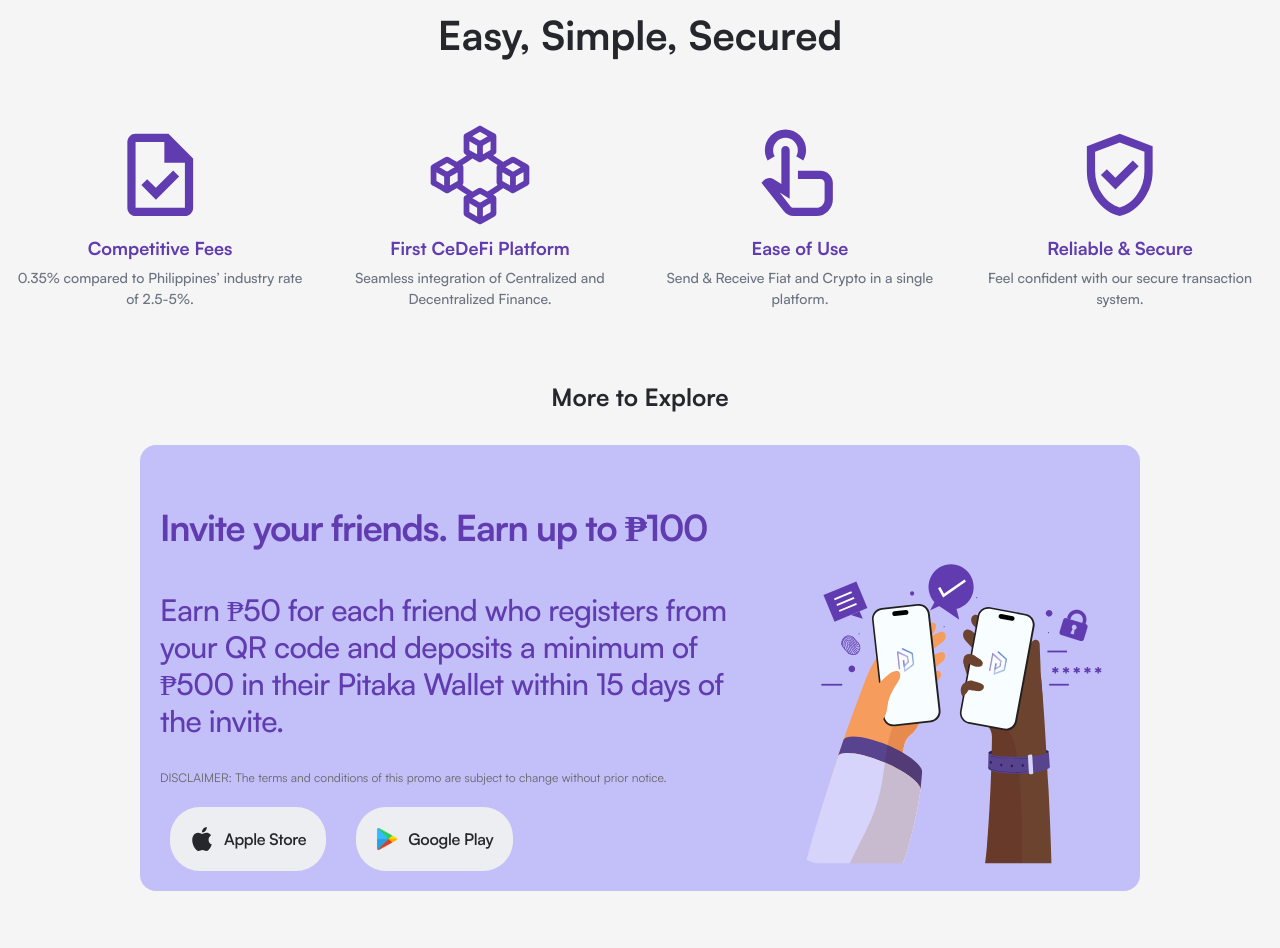
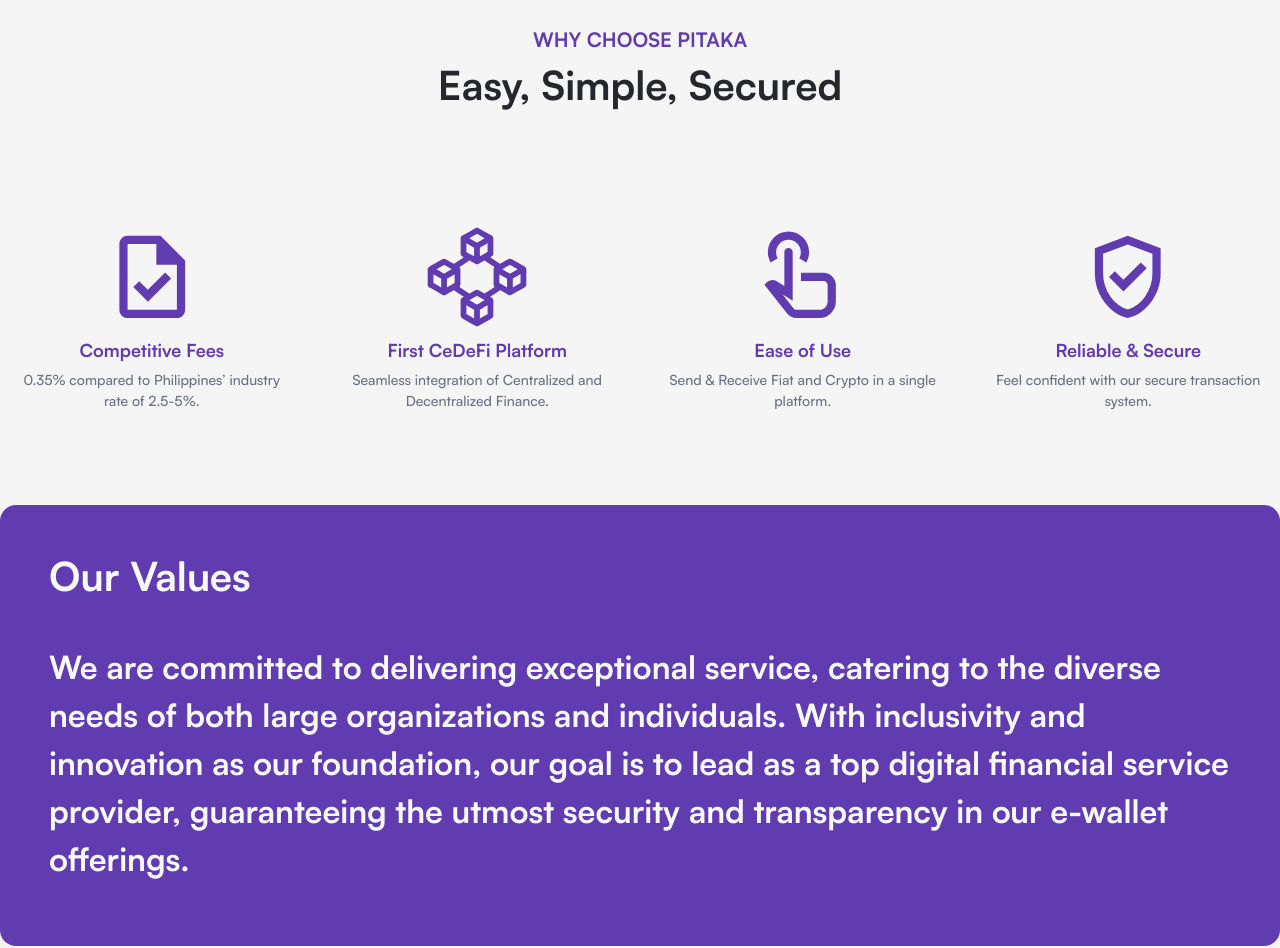
Before and after one commit to TetrixDeveloper/pitaka-web, a React (Vite) app: page / in a window 1280 px wide. Shown: the part 1188-2136 px from the top of the page. Built offline with nearby package versions, Linux system fonts and the light colour scheme.

Commit message:
chore: add our values into why pitaka section

```diff
--- a/src/components/WhyPitaka.tsx
+++ b/src/components/WhyPitaka.tsx
@@ -8,6 +8,16 @@
   align-items: center;
   text-align: center;
   margin: 50px 0;
+  gap: 44px;
+`;
+
+const BenefitContainer = styled.div`
+  display: flex;
+  flex-direction: column;
+  align-items: center;
+  text-align: center;
+  margin: 50px 0;
+  gap: 52px
 `;
 
 const TitleContainer = styled.div`
@@ -37,9 +47,10 @@
   display: flex;
   flex-wrap: wrap;
   justify-content: center;
-  gap: 20px;
+  gap: 42px;
   margin-top: 60px;
   padding: 0 10px;
+  max-width: 1305px;
 `;
 
 const IconWrapper = styled.div`
@@ -95,9 +106,56 @@
   },
 ];
 
+const OurValuesContainer = styled.div`
+  display: flex;
+  flex-direction: row;
+  padding: 31px 49px 31px 49px;
+  background-color: var(--Color-main-button-background, #613CB0);
+  border-radius: 16px;
+  gap: 10px;
+  max-width: 1310px;
+`;
+
+const OurValuesWrapper = styled.div`
+  display: flex;
+  flex-direction: column;
+  align-items: flex-start;
+  flex: 1;
+`;
+
+const OurValuesTitle = styled.h2`
+  margin-top: 10px;
+  margin-bottom: 5px;
+  color: var(--Color-main-button-text, #F7F8F8);
+  font-family: Satoshi-Variable;
+  font-size: 40px;
+  font-weight: 700;
+
+  @media (max-width: 768px) {
+    text-align: center;
+    width: 100%;
+  }
+`;
+
+const OurValuesSubtitle = styled.p`
+  color: var(--Color-main-button-text, #F7F8F8);
+  font-family: Satoshi-Variable;
+  text-align: left;
+  font-size: 32px;
+  font-weight: 700;
+  line-height: 48px;
+
+  @media (max-width: 768px) {
+    font-size: 22px;
+    text-align: center;
+  }
+`;
+
+
 const WhyPitaka = () => {
   return (
     <WhyPitakaContainer>
+      <BenefitContainer>
         <TitleContainer>
           <Title>Why choose Pitaka</Title>
           <Subtitle>Easy, Simple, Secured</Subtitle>
@@ -111,6 +169,13 @@
             </IconWrapper>
           ))}
         </IconContainer>
+      </BenefitContainer>
+      <OurValuesContainer>
+        <OurValuesWrapper>
+          <OurValuesTitle>Our Values</OurValuesTitle>
+          <OurValuesSubtitle>We are committed to delivering exceptional service, catering to the diverse needs of both large organizations and individuals. With inclusivity and innovation as our foundation, our goal is to lead as a top digital financial service provider, guaranteeing the utmost security and transparency in our e-wallet offerings.</OurValuesSubtitle>
+        </OurValuesWrapper>
+      </OurValuesContainer>
     </WhyPitakaContainer>
   );
 };
```
Lines whose indentation alone changed are shown as unchanged.
